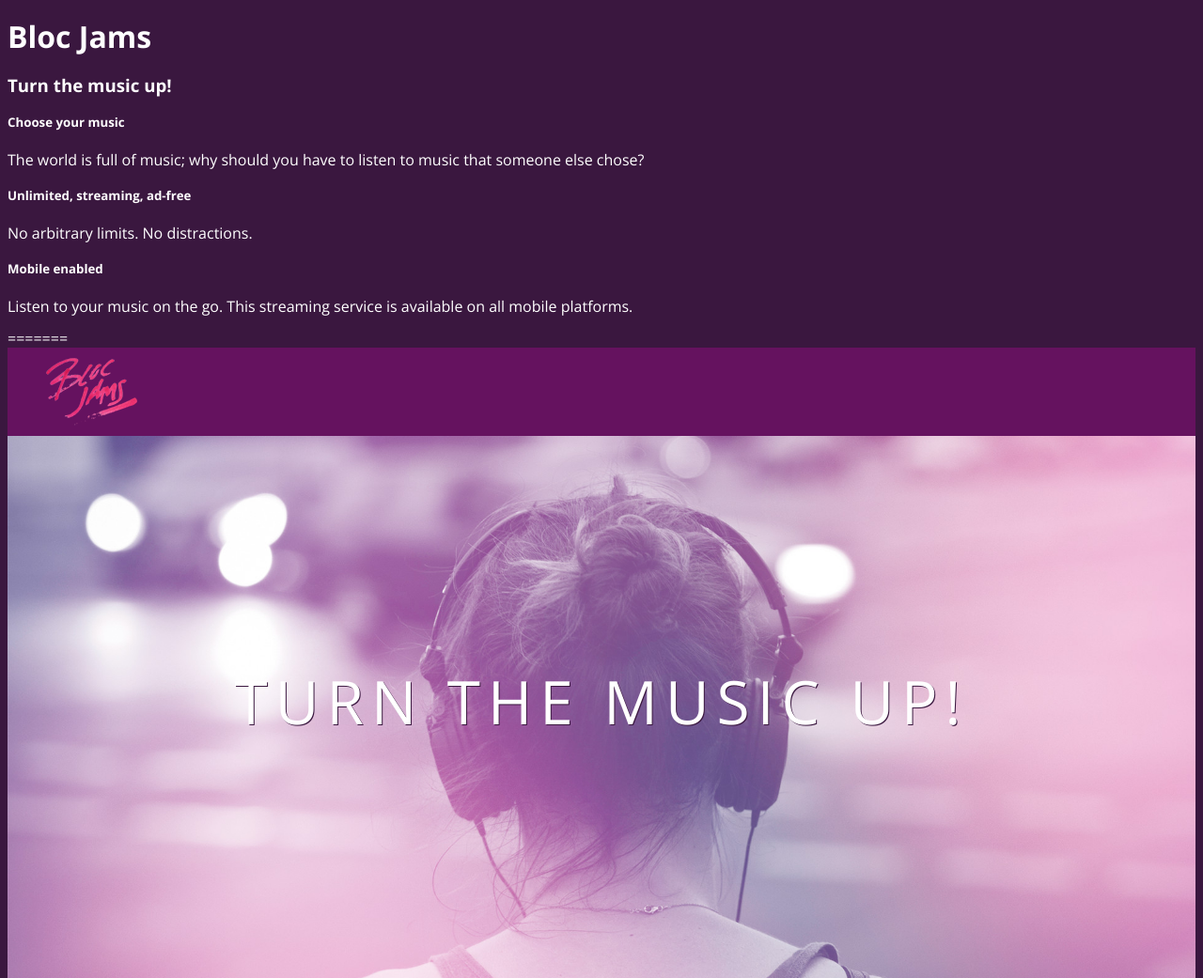
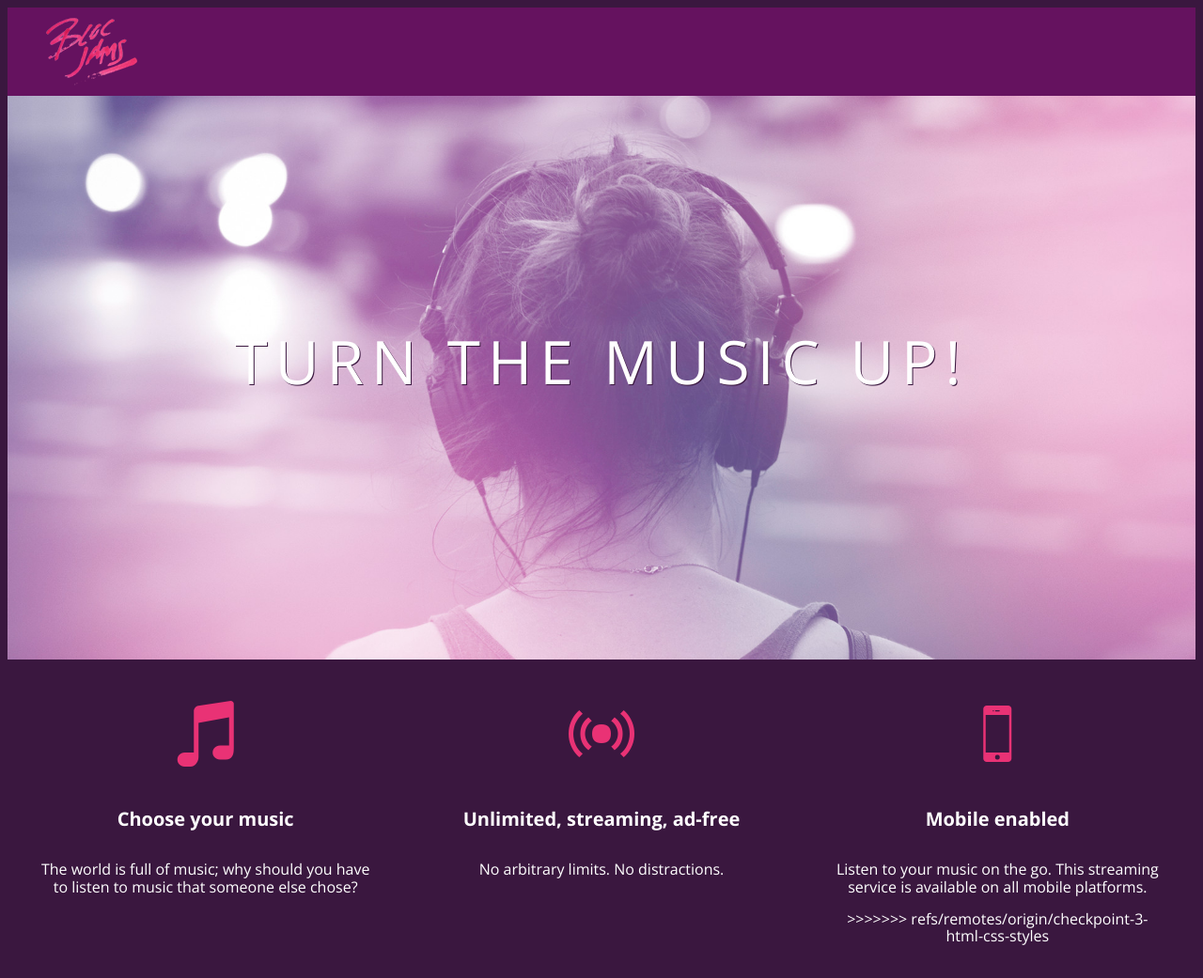
Before and after one commit to elfonzi/bloc-jams, a plain HTML site: page index.html in a window 1280 px wide. Shown: the top 1041 px of the page at 94% size. Drawn offline with nearby package versions, Linux system fonts and the light colour scheme.

Commit message:
correcting merge mistake part 2

```diff
--- a/index.html
+++ b/index.html
@@ -8,38 +8,6 @@
     <link rel="stylesheet" type="text/css" href="http://code.ionicframework.com/ionicons/2.0.1/css/ionicons.min.css">
     <link rel="stylesheet" type="text/css" href="styles/normalize.css">
     <link rel="stylesheet" type="text/css" href="styles/main.css">
-</head>
-
-<body>
-
-    <nav>
-        <!-- navigation bar -->
-    </nav>
-
-    <section>
-        <!-- hero content -->
-        <h1>Bloc Jams</h1>
-        <h3>Turn the music up!</h3>
-    </section>
-
-    <section>
-        <div>
-            <h5>Choose your music</h5>
-            <p>The world is full of music; why should you have to listen to music that someone else chose?</p>
-        </div>
-        <div>
-            <h5>Unlimited, streaming, ad-free</h5>
-            <p>No arbitrary limits. No distractions.</p>
-        </div>
-        <div>
-            <h5>Mobile enabled</h5>
-            <p>Listen to your music on the go. This streaming service is available on all mobile platforms.</p>
-            =======
-            <link rel="stylesheet" type="text/css" href="http://fonts.googleapis.com/css?family=Open+Sans:400,800,600,700,300">
-            <link rel="stylesheet" type="text/css" href="http://code.ionicframework.com/ionicons/2.0.1/css/ionicons.min.css">
-            <link rel="stylesheet" type="text/css" href="styles/normalize.css">
-            <link rel="stylesheet" type="text/css" href="styles/main.css">
-
 </head>
 
 <body class="landing">
@@ -74,6 +42,4 @@
         </div>
     </section>
 
-            </body>
-
 </html>
```
Lines whose indentation alone changed are shown as unchanged.
